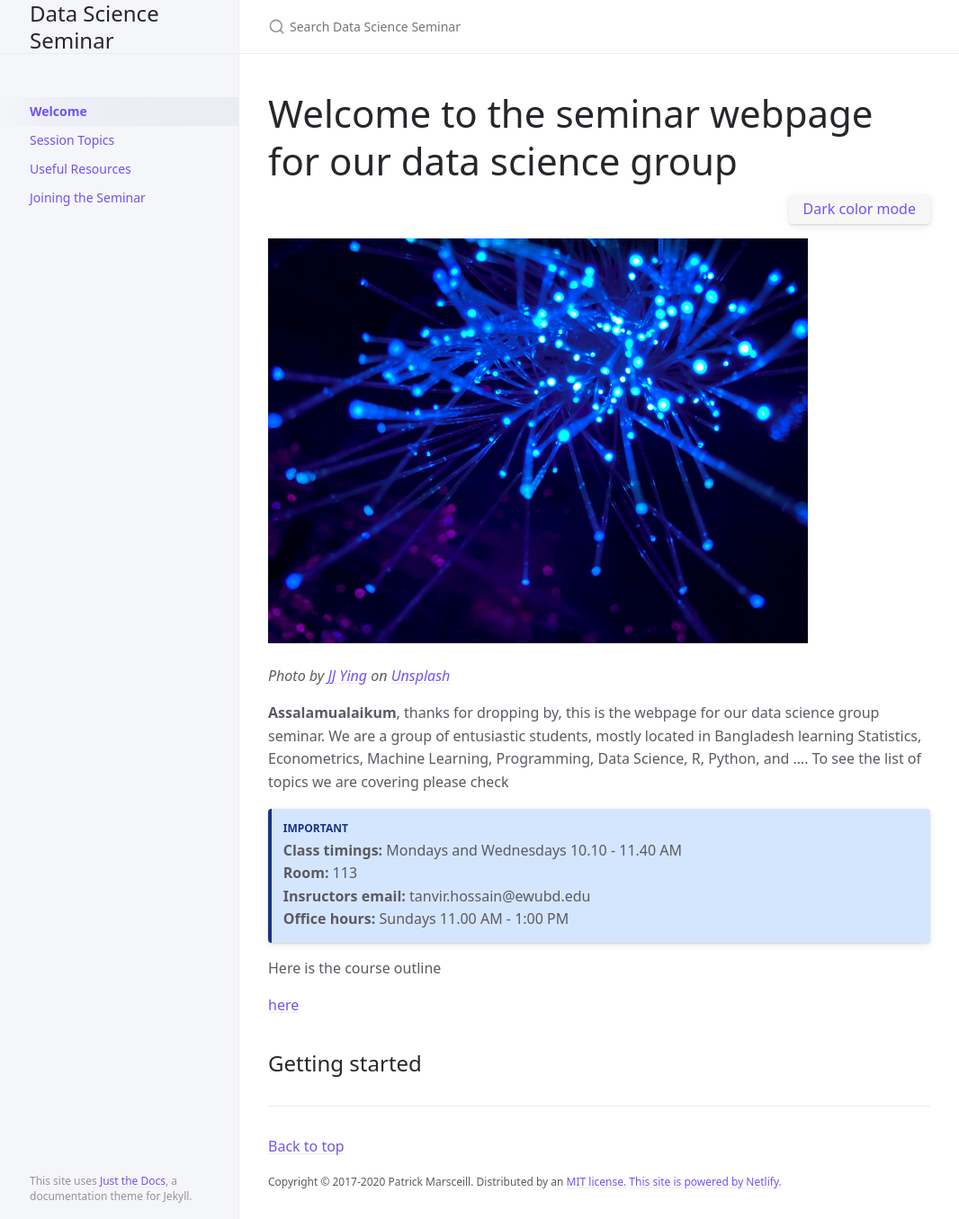
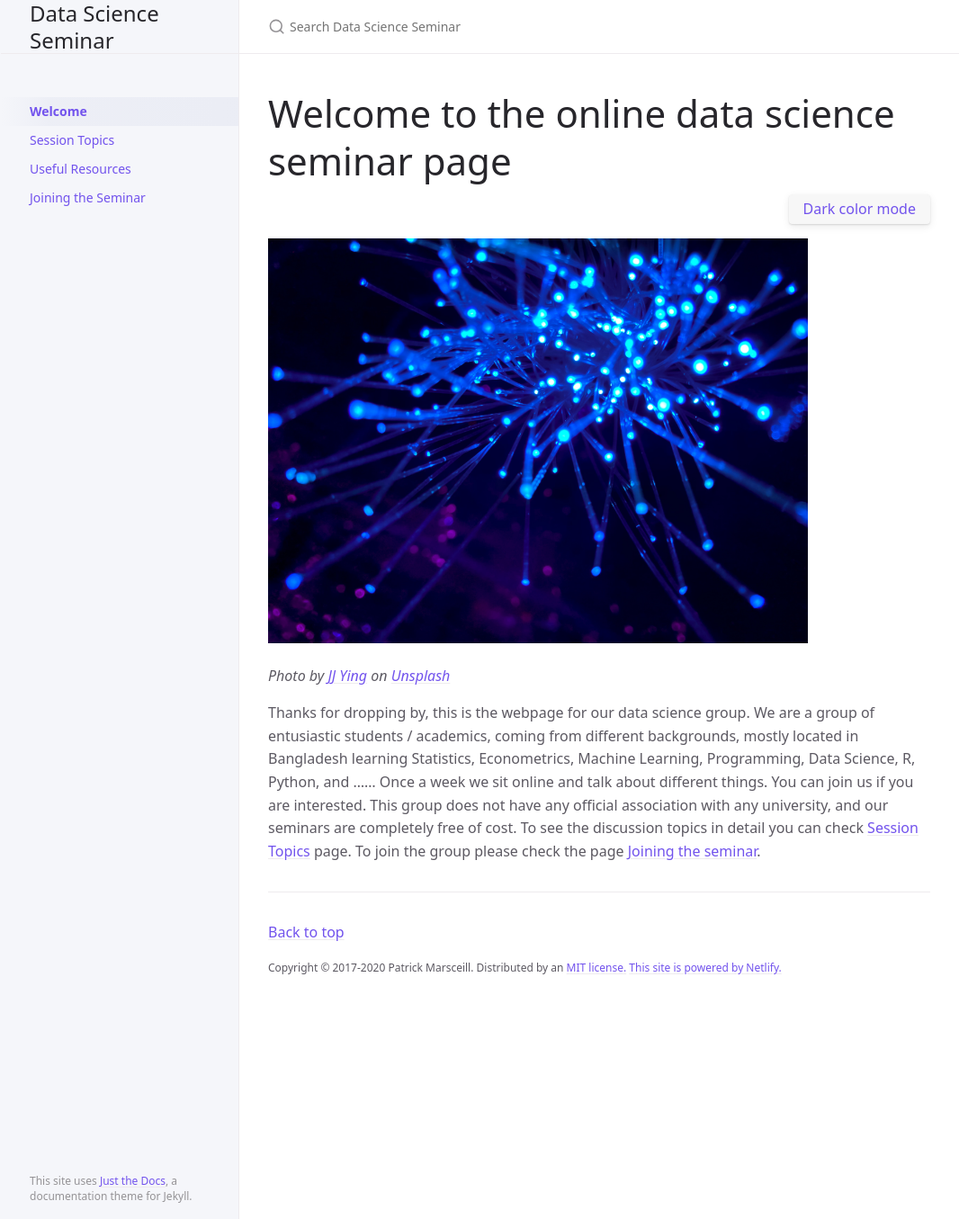
Before and after one commit to STHossain/datagroup, a Jekyll site: the page built from index.md, in a window 1280 px wide and 1355 px high. Shown: the whole window at 90% size, without its empty margins (106-1172 px from the left). Built offline with Jekyll 4.4.1, drawn with Linux system fonts in a browser that asks for light colours.

Commit message:
massive update

```diff
--- a/index.md
+++ b/index.md
@@ -9,7 +9,7 @@ has_toc: true
 
 
 
-# Welcome to the seminar webpage for our data science group
+# Welcome to the online data science seminar page
 {: .fs-9 }
 
 {: .text-right }
@@ -30,7 +30,7 @@ jtd.addEvent(toggleDarkMode, 'click', function(){
 </script>
 
 
-<img src="/docs/images/nets.jpg"  width="600" height="300"  alt="placeholder image" class="img-fluid" >
+<img src="/docs/images/nets.jpg"  width="600" height="300" >
 
 
 
@@ -38,23 +38,4 @@ jtd.addEvent(toggleDarkMode, 'click', function(){
 
 
 
-**Assalamualaikum**, thanks for dropping by, this is the webpage for our data science group seminar. We are a group of entusiastic students, mostly located in Bangladesh learning Statistics, Econometrics, Machine Learning, Programming, Data Science, R, Python, and .... To see the list of topics we are covering please check
-
-
-
-{: .important }
-**Class timings:** Mondays and Wednesdays 10.10 - 11.40 AM  <br>
-**Room:** 113  <br>
-**Insructors email:** tanvir.hossain@ewubd.edu <br>
-**Office hours:** Sundays 11.00 AM - 1:00 PM
-
-
-
-
-Here is the course outline
-
-[here](https://raw.githubusercontent.com/STHossain/ewueco204/main/docs/outline/Eco204_outline.pdf)
-
-## Getting started
-
-[^1]: This is one of his works available freely on
+Thanks for dropping by, this is the webpage for our data science group. We are a group of entusiastic students / academics, coming from different backgrounds, mostly located in Bangladesh learning Statistics, Econometrics, Machine Learning, Programming, Data Science, R, Python, and ...... Once a week we sit online and talk about different things. You can join us if you are interested. This group does not have any official association with any university, and our seminars are completely free of cost. To see the discussion topics in detail you can check [Session Topics]({% link docs/Session_Topics.md %}) page. To join the group please check the page [Joining the seminar]({% link docs/Joining.md %}).
```
Also changed, not shown: docs/Joining.md (+4 -0 lines), docs/Session_Topics.md (+9 -0 lines), docs/Useful_Resources.md (+23 -0 lines), assets/images/favicon.ico (added), 1 other file.
